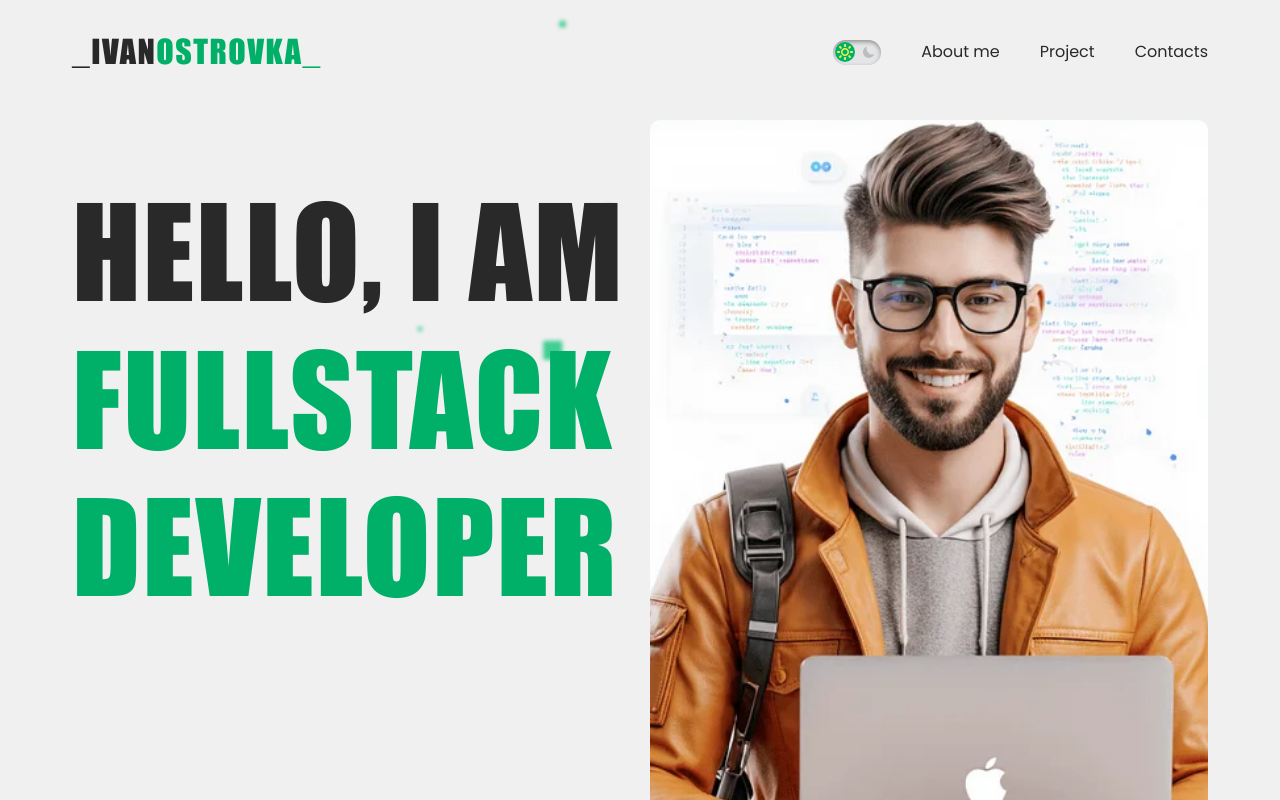
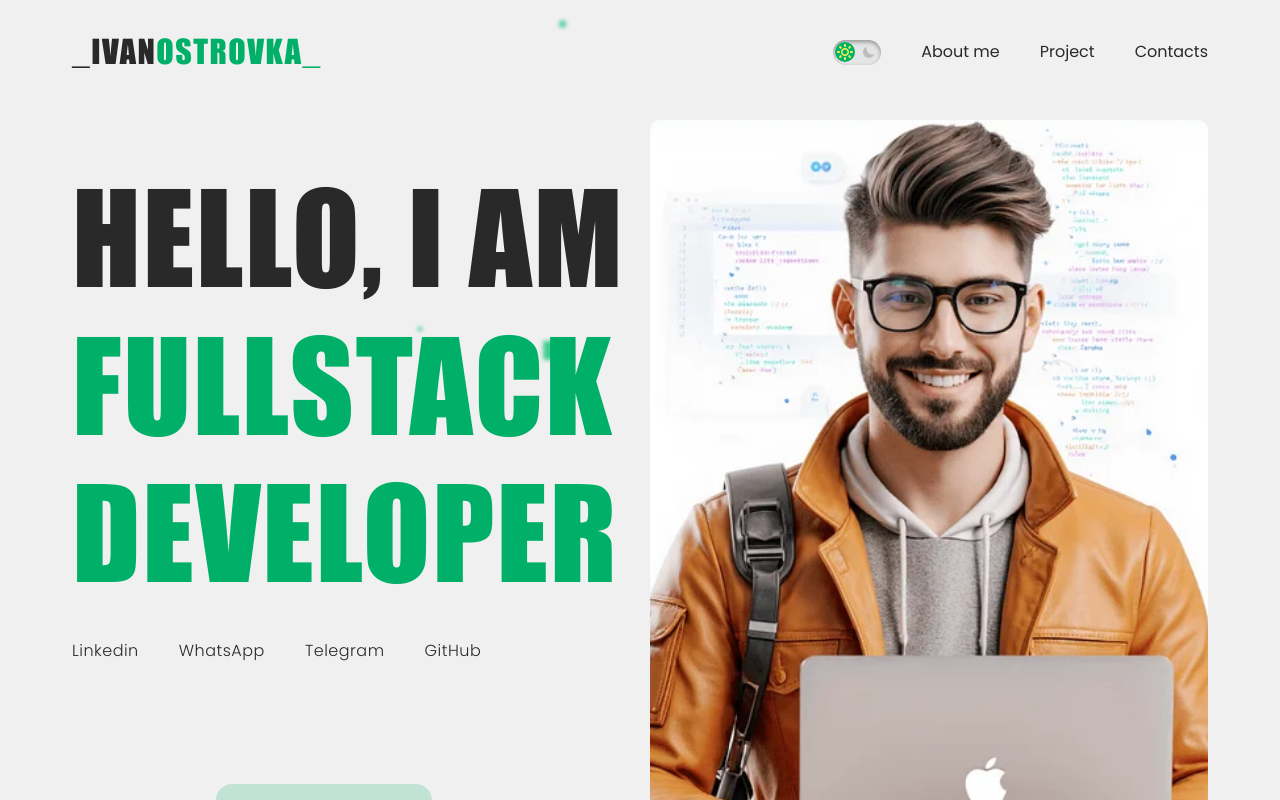
Before and after one commit to ZorAnderius/portfolio, a React (Vite) app: page / in a window 1280 px wide. Shown: the top 800 px of the page. Built offline with nearby package versions, Linux system fonts and the light colour scheme.

Commit message:
add: social media links

```diff
--- /dev/null
+++ b/src/components/SocialMediaList/SocialMediaList.jsx
@@ -0,0 +1,51 @@
+import clsx from "clsx";
+import styles from "./SocialMediaList.module.css";
+
+const SocialMediaList = ({ className }) => {
+  return (
+    <ul className={clsx(styles.social__list, className)}>
+      <li>
+        <a
+          href="www.linkedin.com/in/ivan-ostrovka"
+          target="_blank"
+          rel="noopener noreferrer"
+          className={styles.social__link}
+        >
+          Linkedin
+        </a>
+      </li>
+      <li>
+        <a
+          href="https://wa.me/447916970966"
+          target="_blank"
+          rel="noopener noreferrer"
+          className={styles.social__link}
+        >
+          WhatsApp
+        </a>
+      </li>
+      <li>
+        <a
+          href="https://t.me/447916970966"
+          target="_blank"
+          rel="noopener noreferrer"
+          className={styles.social__link}
+        >
+          Telegram
+        </a>
+      </li>
+      <li>
+        <a
+          href="https://github.com/ZorAnderius"
+          target="_blank"
+          rel="noopener noreferrer"
+          className={styles.social__link}
+        >
+          GitHub
+        </a>
+      </li>
+    </ul>
+  );
+};
+
+export default SocialMediaList;
--- /dev/null
+++ b/src/components/SocialMediaList/SocialMediaList.module.css
@@ -0,0 +1,19 @@
+.social__list {
+  display: none;
+}
+
+@media screen and (min-width: 1200px) {
+  .social__list {
+    display: flex;
+    gap: var(--gap-xl);
+    align-items: center;
+  }
+
+  .social__link {
+    color: var(--primary-clr);
+    font-size: 1rem;
+    font-weight: 300;
+    line-height: 1.5;
+    letter-spacing: 0.5px;
+  }
+}
--- a/src/sections/Hero/Hero.jsx
+++ b/src/sections/Hero/Hero.jsx
@@ -9,6 +9,7 @@ import Section from "../../components/Section/Section";
 import styles from "./Hero.module.css";
 import Button from "../../components/Button/Button";
 import Icon from "../../components/Icon/Icon";
+import SocialMediaList from "../../components/SocialMediaList/SocialMediaList";
 
 const Hero = () => {
   return (
@@ -20,6 +21,7 @@ const Hero = () => {
               <span>Hello, I am</span>
               <span> Fullstack developer</span>
             </h1>
+            <SocialMediaList />
           </div>
           <ResponsiveImage
             desktop={heroDesktop}
--- a/src/sections/Hero/Hero.module.css
+++ b/src/sections/Hero/Hero.module.css
@@ -111,6 +111,9 @@ picture {
 
   .hero__content {
     grid-area: 1 / 1 / 2 / 3;
+    display: flex;
+    flex-direction: column;
+    gap: var(--gap-lg);
   }
 
   picture {
@@ -119,7 +122,6 @@ picture {
   }
 
   .hero__btn {
-    align-self: end;
     grid-area: 2 / 1 / 3 / 2;
   }
 
```
